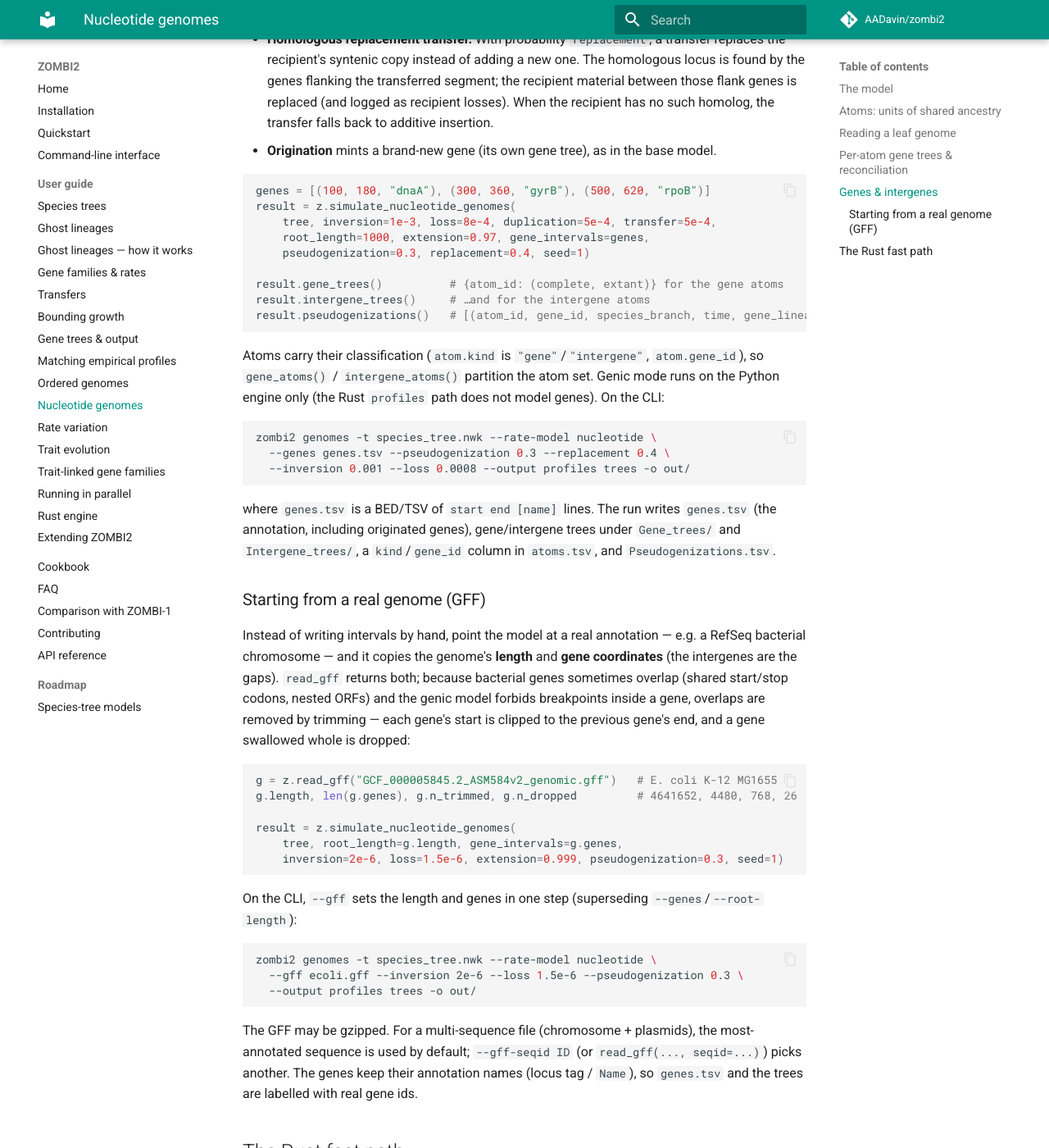
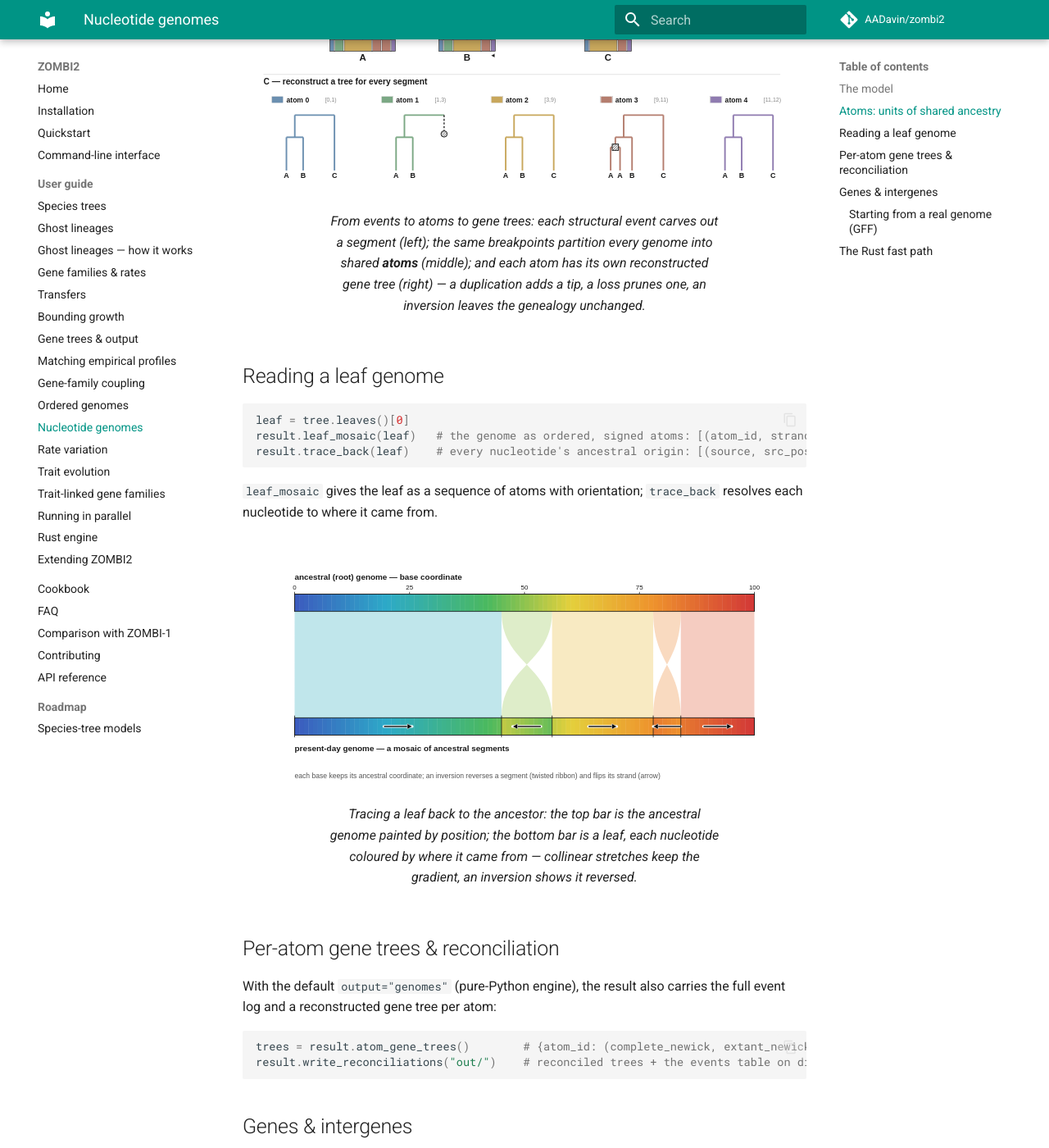
Before and after one commit to AADavin/zombi2, an MkDocs documentation site: the page built from docs/guide/nucleotide-genomes.md, in a window 1280 px wide and 1400 px high, scrolled down 2267 px. Shown: the whole window at 82% size. Built offline with MkDocs 1.6.1 and Material for MkDocs 9.7.7, drawn with Linux system fonts in a browser that asks for light colours; comment, search, counter and statistics services are not loaded; some of the changed text lies outside the part shown.

Commit message:
docs: document the Potts coupling model + illustrate the nucleotide model
Gene-family coupling (Potts) was an orphan implementation note, absent from
both navs (so missing from the site and the offline HTML). Add a proper
user guide and wire it in:

- guide/coupling.md — the model (loss = base_loss·exp(-β·f), field-blind
  HGT gain + selective retention), CouplingSpec/pathway_blocks/
  simulate_coupled usage, the sign-and-rank and phylogeny caveats, and its
  relation to trait-linked genes. Code-style math (no unrendered LaTeX).
  Added to the mkdocs + wiki/HTML nav; four-panel Potts figure.
- nucleotide-genomes.md — three figures: structural events, events→atoms→
  per-atom trees, and the segment trace-back.
- reference/api.md — a coupling autodoc section.

Co-Authored-By: Claude Opus 4.8 <noreply@anthropic.com>

````diff
--- a/docs/guide/nucleotide-genomes.md
+++ b/docs/guide/nucleotide-genomes.md
@@ -38,6 +38,13 @@ result = z.simulate_nucleotide_genomes(
     Duplication and additive transfer grow the genome without a cap. Over long ages keep them
     at or below `loss` to avoid runaway growth.
 
+<figure markdown="span">
+![Structural events acting on a nucleotide genome](../img/nucleotide_events.svg)
+<figcaption>Structural events on a nucleotide genome: an inversion reverses a segment's
+orientation (the reversed colour gradient), a tandem duplication lengthens it — each acting on
+a variable-length stretch of nucleotides.</figcaption>
+</figure>
+
 ## Atoms: units of shared ancestry
 
 The simulator partitions the surviving material into **atoms** — maximal segments that share
@@ -47,6 +54,14 @@ which a single gene tree is meaningful. Results are expressed over atoms:
 ```python
 atom_ids, species, matrix = result.profile_matrix()   # copy number of each atom per extant leaf
 ```
+
+<figure markdown="span">
+![Events partition a genome into atoms, each with its own reconstructed tree](../img/nucleotide_tree.svg)
+<figcaption>From events to atoms to gene trees: each structural event carves out a segment
+(left); the same breakpoints partition every genome into shared <strong>atoms</strong>
+(middle); and each atom has its own reconstructed gene tree (right) — a duplication adds a tip,
+a loss prunes one, an inversion leaves the genealogy unchanged.</figcaption>
+</figure>
 
 ## Reading a leaf genome
 
@@ -58,6 +73,13 @@ result.trace_back(leaf)    # every nucleotide's ancestral origin: [(source, src_
 
 `leaf_mosaic` gives the leaf as a sequence of atoms with orientation; `trace_back` resolves
 each nucleotide to where it came from.
+
+<figure markdown="span">
+![A leaf genome traced back to its ancestral coordinates](../img/nucleotide_segments.svg)
+<figcaption>Tracing a leaf back to the ancestor: the top bar is the ancestral genome painted by
+position; the bottom bar is a leaf, each nucleotide coloured by where it came from — collinear
+stretches keep the gradient, an inversion shows it reversed.</figcaption>
+</figure>
 
 ## Per-atom gene trees & reconciliation
 
--- a/mkdocs.yml
+++ b/mkdocs.yml
@@ -60,6 +60,7 @@ nav:
       - Bounding growth: guide/growth.md
       - Gene trees & output: guide/gene-trees-and-output.md
       - Matching empirical profiles: guide/matching.md
+      - Gene-family coupling: guide/coupling.md
       - Ordered genomes: guide/ordered-genomes.md
       - Nucleotide genomes: guide/nucleotide-genomes.md
       - Rate variation: guide/rate-variation.md
````
Also changed, not shown: docs/guide/coupling.md (added, +127 -0 lines), docs/reference/api.md (+8 -0 lines), docs/img/nucleotide_events.svg (added), docs/img/nucleotide_segments.svg (added), docs/img/nucleotide_tree.svg (added), docs/img/potts_mechanism.svg (added), 1 other file.
